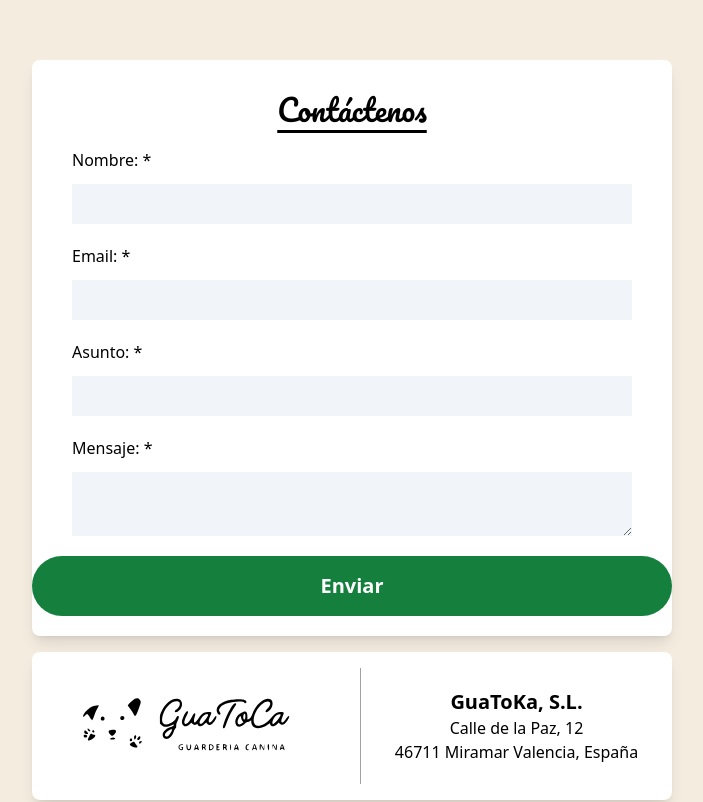
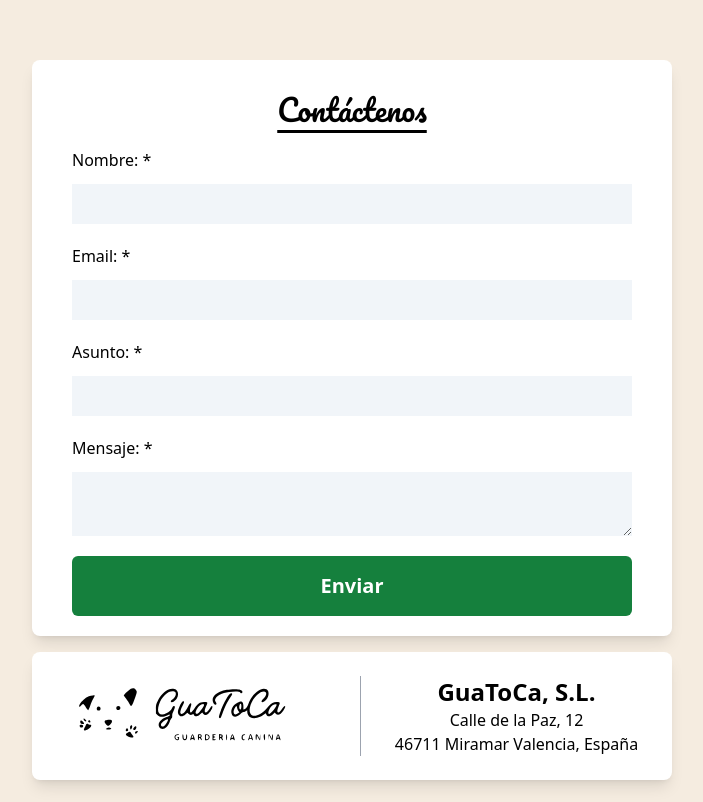
Before and after one commit to vtorresvcf/Guarderia_canina, a React (Vite) app in the folder front/: page /contact in a window 1280 px wide. Shown: the part 340-1142 px from the top of the page, without its empty margins (288-991 px from the left). Built offline with nearby package versions, Linux system fonts and the light colour scheme; a web font is replaced by a local one.

Commit message:
email js implantado

```diff
--- a/front/package.json
+++ b/front/package.json
@@ -10,6 +10,7 @@
     "preview": "vite preview"
   },
   "dependencies": {
+    "@emailjs/browser": "^4.4.1",
     "@emotion/react": "^11.13.3",
     "@emotion/styled": "^11.13.0",
     "@material-tailwind/react": "^2.1.10",
@@ -17,6 +18,7 @@
     "@mui/x-date-pickers": "^7.22.2",
     "@mui/x-date-pickers-pro": "^7.22.2",
     "@popperjs/core": "^2.11.8",
+    "@react-email/components": "^0.0.28",
     "@react-google-maps/api": "^2.20.3",
     "date-fns": "^4.1.0",
     "dayjs": "^1.11.13",
@@ -28,6 +30,8 @@
     "react-dom": "^18.3.1",
     "react-icons": "^5.3.0",
     "react-router-dom": "^6.26.2",
+    "resend": "^4.0.1",
+    "sonner": "^1.7.0",
     "yup": "^1.4.0",
     "zustand": "^5.0.0-rc.2"
   },
--- a/front/src/pages/Contact.jsx
+++ b/front/src/pages/Contact.jsx
@@ -1,8 +1,26 @@
 import Logo from "../components/Logo";
-import { Formik, Field, Form, ErrorMessage } from "formik";
+import { Formik, Field, ErrorMessage } from "formik";
+import { Toaster, toast } from "sonner";
 import * as Yup from "yup";
+import emailjs from "@emailjs/browser";
 
 const Contact = () => {
+  const sendEmail = async (values, { resetForm }) => {
+    try {
+      await emailjs.send(
+        import.meta.env.VITE_APP_API_ID_SERVICE_EMAIL_JS,
+        "template_mb20irn",
+        values,
+        import.meta.env.VITE_APP_API_ID_PUBLIC_EMAIL_JS
+      );
+      toast.success("Correo enviado con éxito");
+      resetForm();
+    } catch (error) {
+      console.error("Error al enviar el correo:", error);
+      toast.error("Hubo un problema al enviar el correo.");
+    }
+  };
+
   return (
     <div className="min-h-96">
       <Formik
@@ -28,19 +46,14 @@ const Contact = () => {
             .max(300, "Has alcanzado el máximo permitido.")
             .required("El mensaje es obligatorio."),
         })}
-        onSubmit={(values, { setSubmitting }) => {
-          setTimeout(() => {
-            alert(JSON.stringify(values, null, 2));
-            setSubmitting(false);
-          }, 400);
-        }}
+        onSubmit={sendEmail}
       >
-        {({ isSubmitting }) => (
+        {({ isSubmitting, handleSubmit }) => (
           <div className="bg-white w-[30rem] md:w-[40rem] min-h-80 mt-20 mx-auto shadow-lg rounded-lg">
-            <h1 className="text-3xl text-center pt-8 font-pacifico underline underline-offset-8">
+            <h1 className="cursor-default text-3xl text-center pt-8 font-pacifico underline underline-offset-8">
               Contáctenos
             </h1>
-            <Form className="py-5">
+            <form onSubmit={handleSubmit} className="py-5">
               <div className="flex flex-col mx-10">
                 <label htmlFor="name">Nombre: *</label>
                 <Field
@@ -97,24 +110,27 @@ const Contact = () => {
                   className="text-red-600"
                 />
               </div>
-              <button
-                type="submit"
-                disabled={isSubmitting}
-                className="w-full bg-green-700 hover:bg-green-900 text-white font-extrabold text-xl py-4 px-4 text-center rounded-full transition-all"
-              >
-                Enviar
-              </button>
-            </Form>
+              <div className="flex mx-10">
+                <button
+                  type="submit"
+                  disabled={isSubmitting}
+                  className="w-full bg-green-700 hover:bg-green-900 text-white font-extrabold text-xl py-4 px-4 text-center rounded-md transition-all"
+                >
+                  {isSubmitting ? "Enviando..." : "Enviar"}
+                </button>
+                <Toaster richColors />
+              </div>
+            </form>
           </div>
         )}
       </Formik>
 
-      <div className="bg-white py-4 w-full max-w-[40rem] min-h-32 mx-auto mb-20 mt-4 rounded-lg divide-y md:divide-y-0 md:divide-x divide-gray-400 shadow-lg gap-4 grid grid-cols-1 md:grid-cols-2 text-center items-center">
-        <div className="flex justify-center">
+      <div className="bg-white py-4  w-[30rem] md:w-[40rem] min-h-32 mx-auto mb-20 mt-4 rounded-lg divide-y md:divide-y-0 md:divide-x divide-gray-400 shadow-lg gap-4 grid grid-cols-1 md:grid-cols-2 text-center items-center">
+        <div className="flex justify-center pr-2">
           <Logo color="black" />
         </div>
-        <div className="py-5">
-          <h2 className="font-bold text-xl">GuaToKa, S.L.</h2>
+        <div className="pt-5 md:p-0 ">
+          <h2 className="font-bold text-2xl">GuaToCa, S.L.</h2>
           <p className="font-thin">Calle de la Paz, 12</p>
           <p className="font-thin">46711 Miramar Valencia, España</p>
         </div>
```
Also changed, not shown: 2 other files (tests, documents, lock files or other folders).
